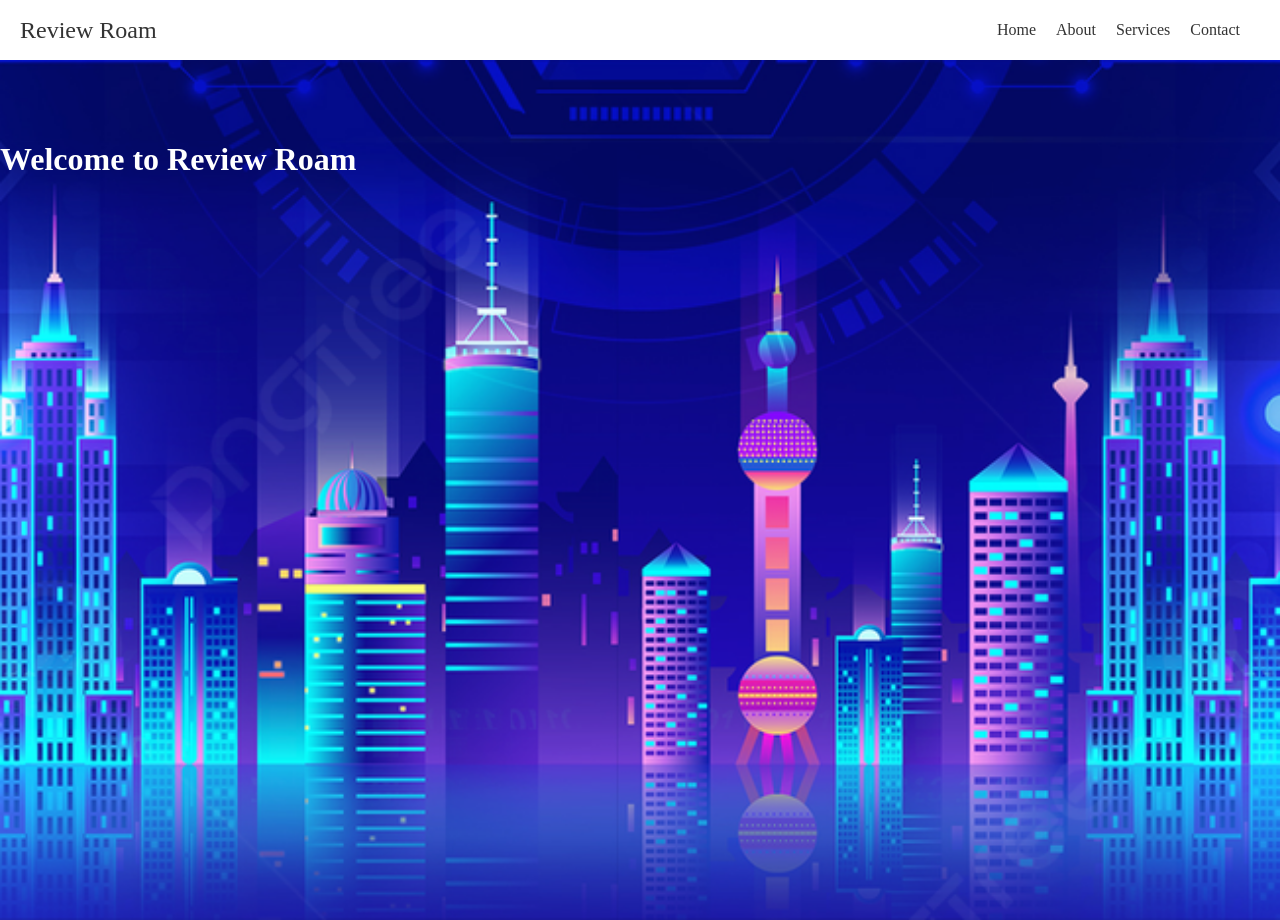
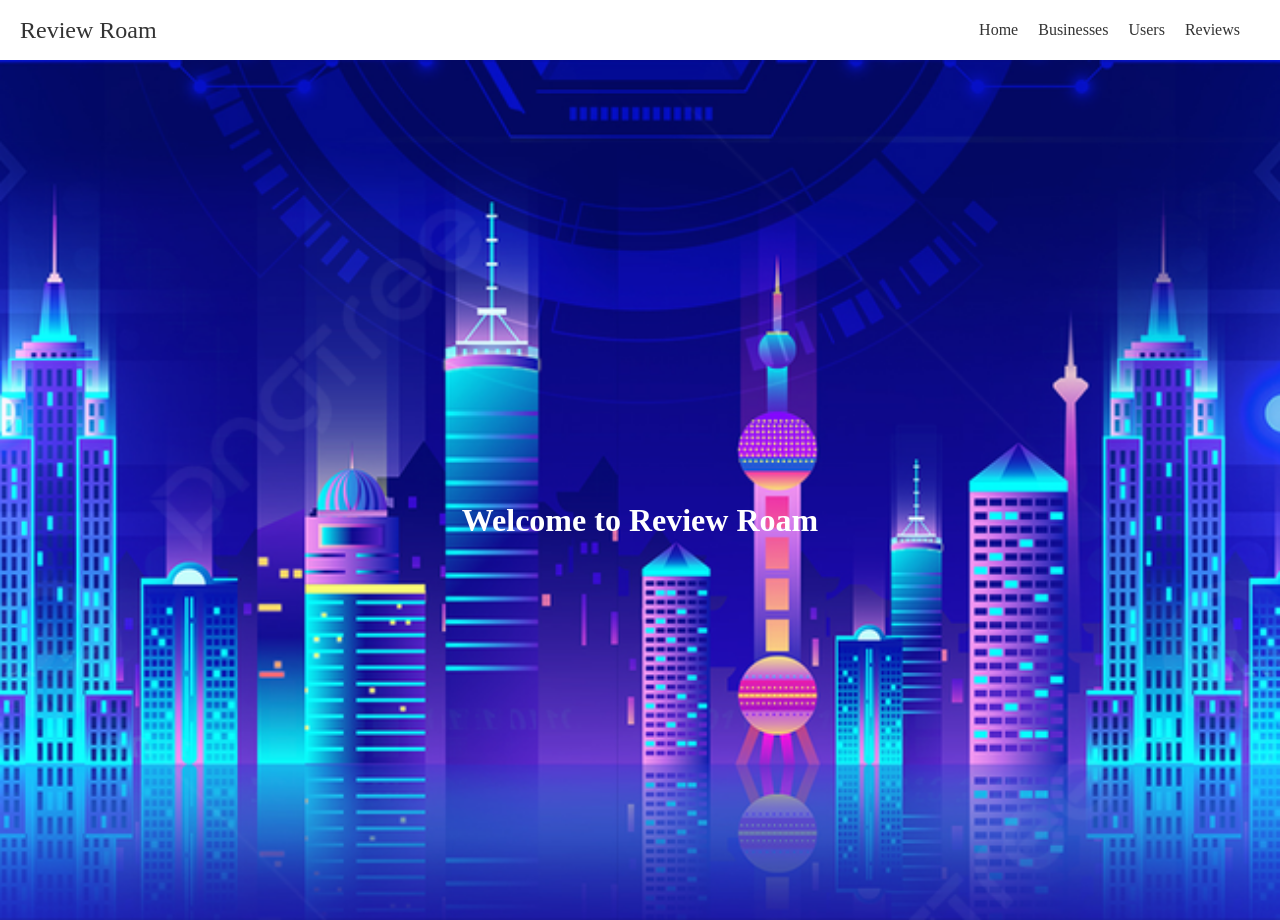
Before and after one commit to tanaka31-dot/CIS-5500-FINAL-PROJECT, a React (Create React App) app in the folder client/: page / in a window 1280 px wide. Built offline with nearby package versions, Linux system fonts and the light colour scheme.

Commit message:
nav bar and homepage updated

```diff
--- a/client/src/components/NavBar.js
+++ b/client/src/components/NavBar.js
@@ -6,9 +6,9 @@
       <div className="navbar-logo">Review Roam</div>
       <div className="navbar-items">
         <a href="/">Home</a>
-        <a href="/">About</a>
-        <a href="/">Services</a>
-        <a href="/">Contact</a>
+        <a href="/">Businesses</a>
+        <a href="/">Users</a>
+        <a href="/">Reviews</a>
       </div>
     </nav>
   );
--- a/client/src/pages/HomePage.js
+++ b/client/src/pages/HomePage.js
@@ -7,9 +7,13 @@
     backgroundSize: 'cover',
     backgroundPosition: 'center center',
     height: '100vh',
-      color:'white',
+    color: 'white',
     margin: 0,
     paddingTop: '60px',
+    display: 'flex',
+    flexDirection: 'column',
+    justifyContent: 'center',
+    alignItems: 'center',
     };
 
     return (
@@ -18,7 +22,7 @@
       <div style={bodyStyle}>
         <div>
         </div>
-        <h1>Welcome to Review Roam</h1>
+        <h1 style={{ textAlign: 'center' }}>Welcome to Review Roam</h1>
       </div>
     </>
     );
```
Lines whose indentation alone changed are shown as unchanged.
